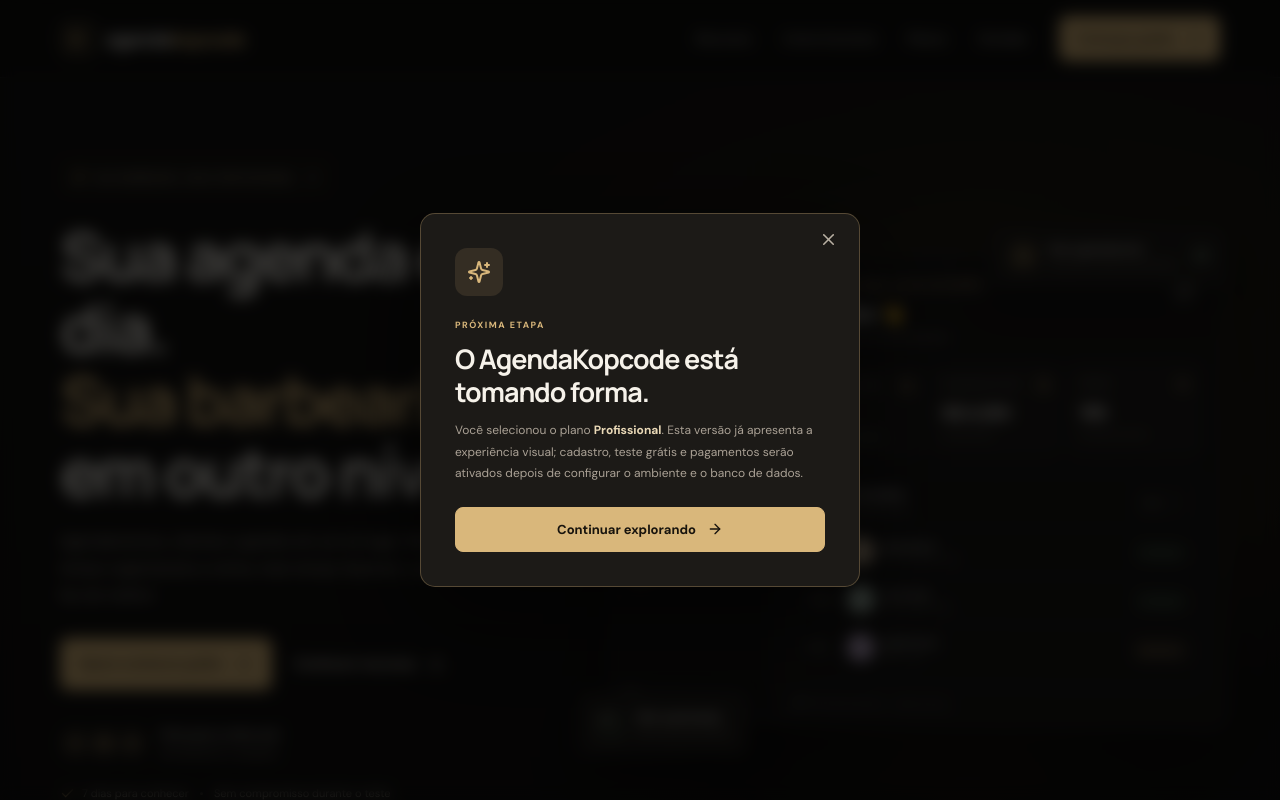
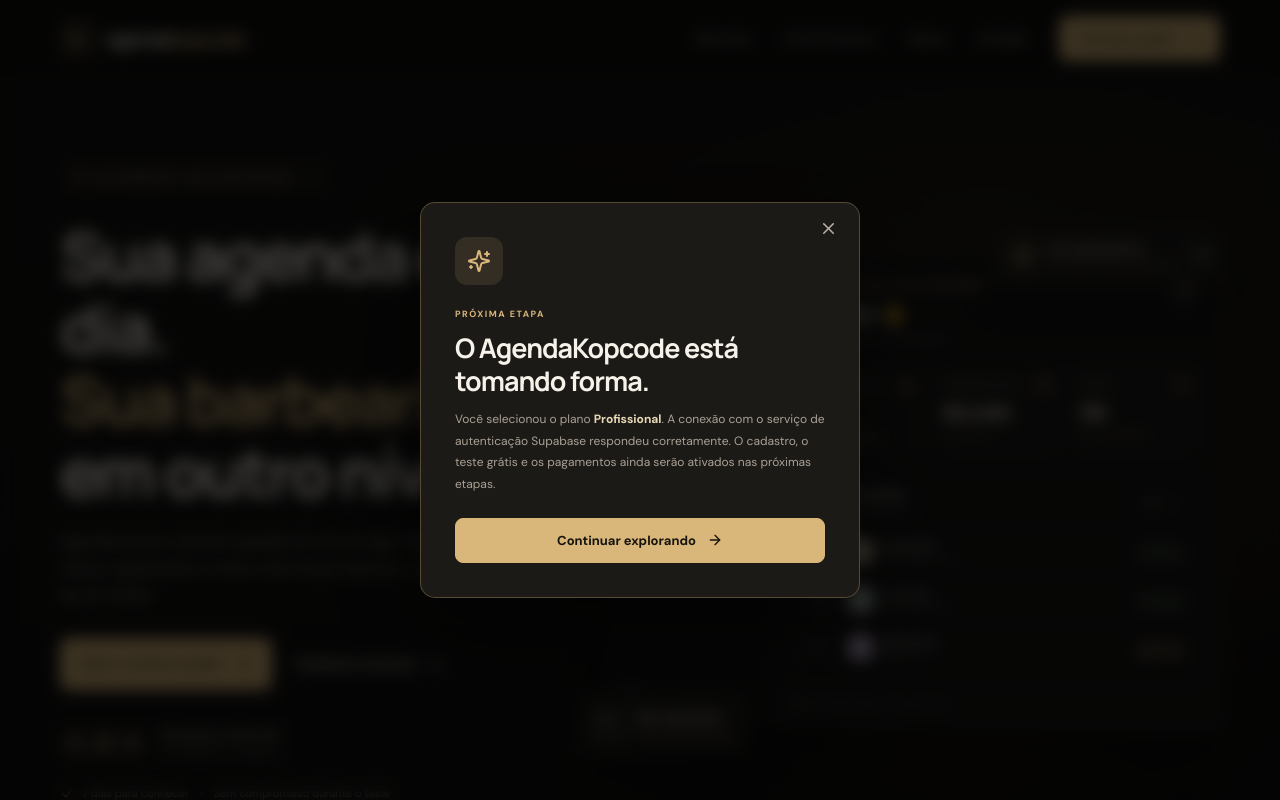
Before and after one commit to KOPSELL/kopcode-agenda, a React (Vite) app: page / in a window 1280 px wide. Both pictures are taken after a click on the button "Começar grátis". Shown: the top 800 px of the page. Built offline with nearby package versions, Linux system fonts and the light colour scheme; no server answers.

Commit message:
Add Supabase connection status check

```diff
--- a/src/App.tsx
+++ b/src/App.tsx
@@ -1,4 +1,5 @@
-import { useState } from 'react'
+import { useEffect, useState } from 'react'
+import { isSupabaseConfigured, supabase } from './lib/supabase'
 import {
   ArrowDownRight, ArrowRight, Bell, CalendarDays, Check, CheckCircle2,
   ChevronDown, Clock3, Menu, Scissors, ShieldCheck,
@@ -53,6 +54,17 @@
   const [faqOpen, setFaqOpen] = useState<number | null>(0)
   const [selectedPlan, setSelectedPlan] = useState('Profissional')
   const [noticeOpen, setNoticeOpen] = useState(false)
+  const [backendStatus, setBackendStatus] = useState<'checking' | 'ready' | 'missing' | 'error'>('checking')
+
+  useEffect(() => {
+    if (!isSupabaseConfigured) {
+      setBackendStatus('missing')
+      return
+    }
+    supabase.auth.getSession()
+      .then(({ error }) => setBackendStatus(error ? 'error' : 'ready'))
+      .catch(() => setBackendStatus('error'))
+  }, [])
 
   const startTrial = (plan = 'Profissional') => {
     setSelectedPlan(plan)
@@ -125,7 +137,7 @@
 
       <footer className="site-footer"><div className="container footer-inner"><a href="#inicio" className="brand"><span className="brand-mark"><Scissors size={18} /></span><span>agenda<span className="brand-accent">kopcode</span></span></a><p>Organização para quem vive da barbearia.</p><div className="footer-links"><a href="#recursos">Recursos</a><a href="#planos">Planos</a><a href="#duvidas">Dúvidas</a></div><span className="copyright">© {new Date().getFullYear()} AgendaKopcode</span></div></footer>
 
-      {noticeOpen && <div className="modal-backdrop" role="presentation" onClick={() => setNoticeOpen(false)}><div className="notice-modal" role="dialog" aria-modal="true" aria-labelledby="notice-title" onClick={(event) => event.stopPropagation()}><button className="modal-close" onClick={() => setNoticeOpen(false)} aria-label="Fechar"><X size={19} /></button><div className="modal-symbol"><Sparkles size={24} /></div><span className="eyebrow">PRÓXIMA ETAPA</span><h2 id="notice-title">O AgendaKopcode está tomando forma.</h2><p>Você selecionou o plano <strong>{selectedPlan}</strong>. Esta versão já apresenta a experiência visual; cadastro, teste grátis e pagamentos serão ativados depois de configurar o ambiente e o banco de dados.</p><button className="button-primary modal-action" onClick={() => { setNoticeOpen(false); document.getElementById('planos')?.scrollIntoView({ behavior: 'smooth' }) }}>Continuar explorando <ArrowRight size={16} /></button></div></div>}
+      {noticeOpen && <div className="modal-backdrop" role="presentation" onClick={() => setNoticeOpen(false)}><div className="notice-modal" role="dialog" aria-modal="true" aria-labelledby="notice-title" onClick={(event) => event.stopPropagation()}><button className="modal-close" onClick={() => setNoticeOpen(false)} aria-label="Fechar"><X size={19} /></button><div className="modal-symbol"><Sparkles size={24} /></div><span className="eyebrow">PRÓXIMA ETAPA</span><h2 id="notice-title">O AgendaKopcode está tomando forma.</h2><p>Você selecionou o plano <strong>{selectedPlan}</strong>. {backendStatus === 'ready' ? 'A conexão com o serviço de autenticação Supabase respondeu corretamente.' : backendStatus === 'checking' ? 'Verificando a configuração do banco de dados…' : backendStatus === 'missing' ? 'O Supabase ainda precisa ser configurado nas variáveis de ambiente do site.' : 'Não foi possível confirmar a conexão com o Supabase; confira as variáveis de ambiente e a configuração do projeto.'} O cadastro, o teste grátis e os pagamentos ainda serão ativados nas próximas etapas.</p><button className="button-primary modal-action" onClick={() => { setNoticeOpen(false); document.getElementById('planos')?.scrollIntoView({ behavior: 'smooth' }) }}>Continuar explorando <ArrowRight size={16} /></button></div></div>}
     </>
   )
 }
```
